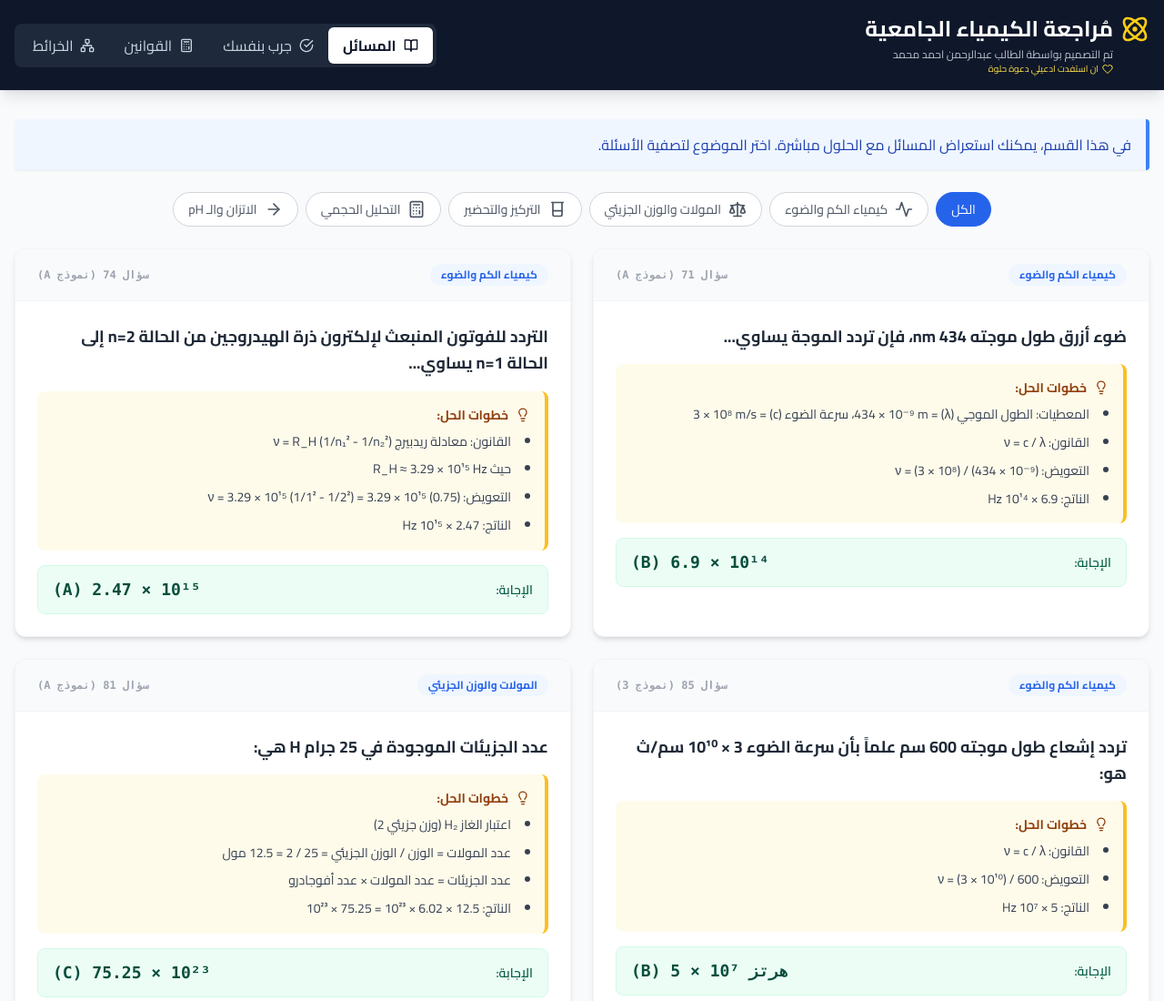
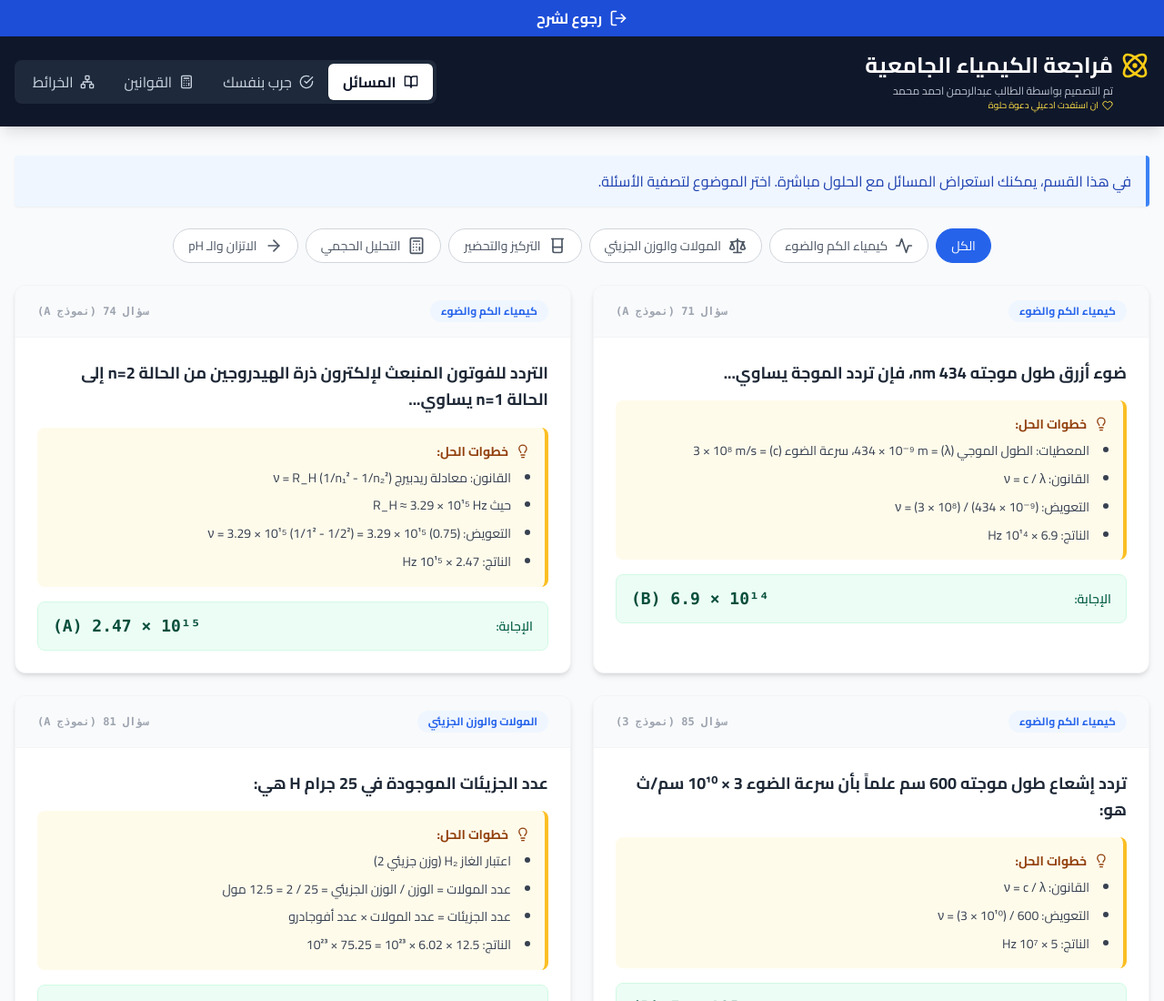
Before and after one commit to ddeyn/chmy, a plain HTML site: page index.html in a window 1280 px wide. Shown: the top 1100 px of the page at 91% size. Drawn offline with nearby package versions, Linux system fonts and the light colour scheme.

Commit message:
Update index.html

```diff
--- a/index.html
+++ b/index.html
@@ -32,6 +32,18 @@
     </style>
 </head>
 <body class="bg-slate-50 text-slate-800">
+
+    <!-- القسم الجديد: شريط علوي للرجوع للشرح -->
+    <a href="https://ddeyn.github.io/desktop-tutorial/" target="_blank" rel="noopener noreferrer" class="block bg-blue-600 hover:bg-blue-700 text-white text-center py-2 px-4 transition-colors duration-300 shadow-sm relative z-50">
+        <span class="font-bold text-sm md:text-base flex items-center justify-center gap-2">
+            <svg xmlns="http://www.w3.org/2000/svg" width="20" height="20" viewBox="0 0 24 24" fill="none" stroke="currentColor" stroke-width="2" stroke-linecap="round" stroke-linejoin="round">
+                <path d="M9 21H5a2 2 0 0 1-2-2V5a2 2 0 0 1 2-2h4"></path>
+                <polyline points="16 17 21 12 16 7"></polyline>
+                <line x1="21" y1="12" x2="9" y2="12"></line>
+            </svg>
+            رجوع لشرح
+        </span>
+    </a>
 
     <!-- العنصر الأساسي الذي سيعمل فيه التطبيق -->
     <div id="root"></div>
```
